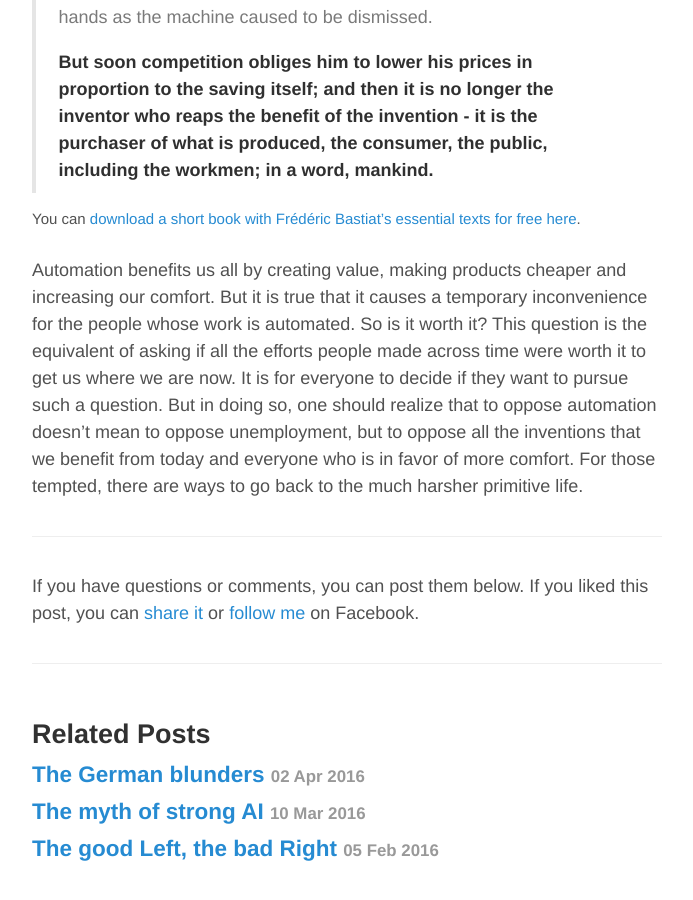
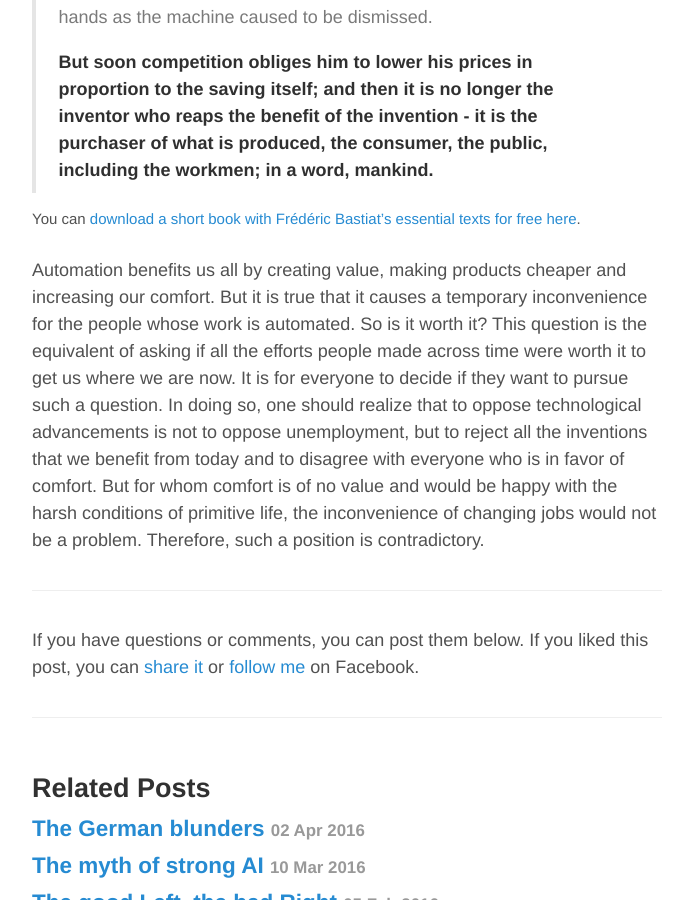
Before and after one commit to aoghina/aoghina.github.io, a Jekyll site: the page built from _posts/2016-10-18-the-luddite-fallacy.md, in a window 1280 px wide and 900 px high, scrolled down 3139 px. Shown: the whole window, without its empty margins (293-986 px from the left). Built offline with Jekyll 4.4.1, drawn with Linux system fonts in a browser that asks for light colours; comment, search, counter and statistics services are not loaded.

Commit message:
Update luddite

```diff
--- a/_posts/2016-10-18-the-luddite-fallacy.md
+++ b/_posts/2016-10-18-the-luddite-fallacy.md
@@ -45,4 +45,4 @@
 
 <sup>You can <a href="https://fee.org/resources/the-essential-frederic-bastiat/">download a short book with Frédéric Bastiat's essential texts for free here</a>.</sup>
 
-Automation benefits us all by creating value, making products cheaper and increasing our comfort. But it is true that it causes a temporary inconvenience for the people whose work is automated. So is it worth it? This question is the equivalent of asking if all the efforts people made across time were worth it to get us where we are now. It is for everyone to decide if they want to pursue such a question. But in doing so, one should realize that to oppose automation doesn't mean to oppose unemployment, but to oppose all the inventions that we benefit from today and everyone who is in favor of more comfort. For those tempted, there are ways to go back to the much harsher primitive life.
+Automation benefits us all by creating value, making products cheaper and increasing our comfort. But it is true that it causes a temporary inconvenience for the people whose work is automated. So is it worth it? This question is the equivalent of asking if all the efforts people made across time were worth it to get us where we are now. It is for everyone to decide if they want to pursue such a question. In doing so, one should realize that to oppose technological advancements is not to oppose unemployment, but to reject all the inventions that we benefit from today and to disagree with everyone who is in favor of comfort. But for whom comfort is of no value and would be happy with the harsh conditions of primitive life, the inconvenience of changing jobs would not be a problem. Therefore, such a position is contradictory.
```
